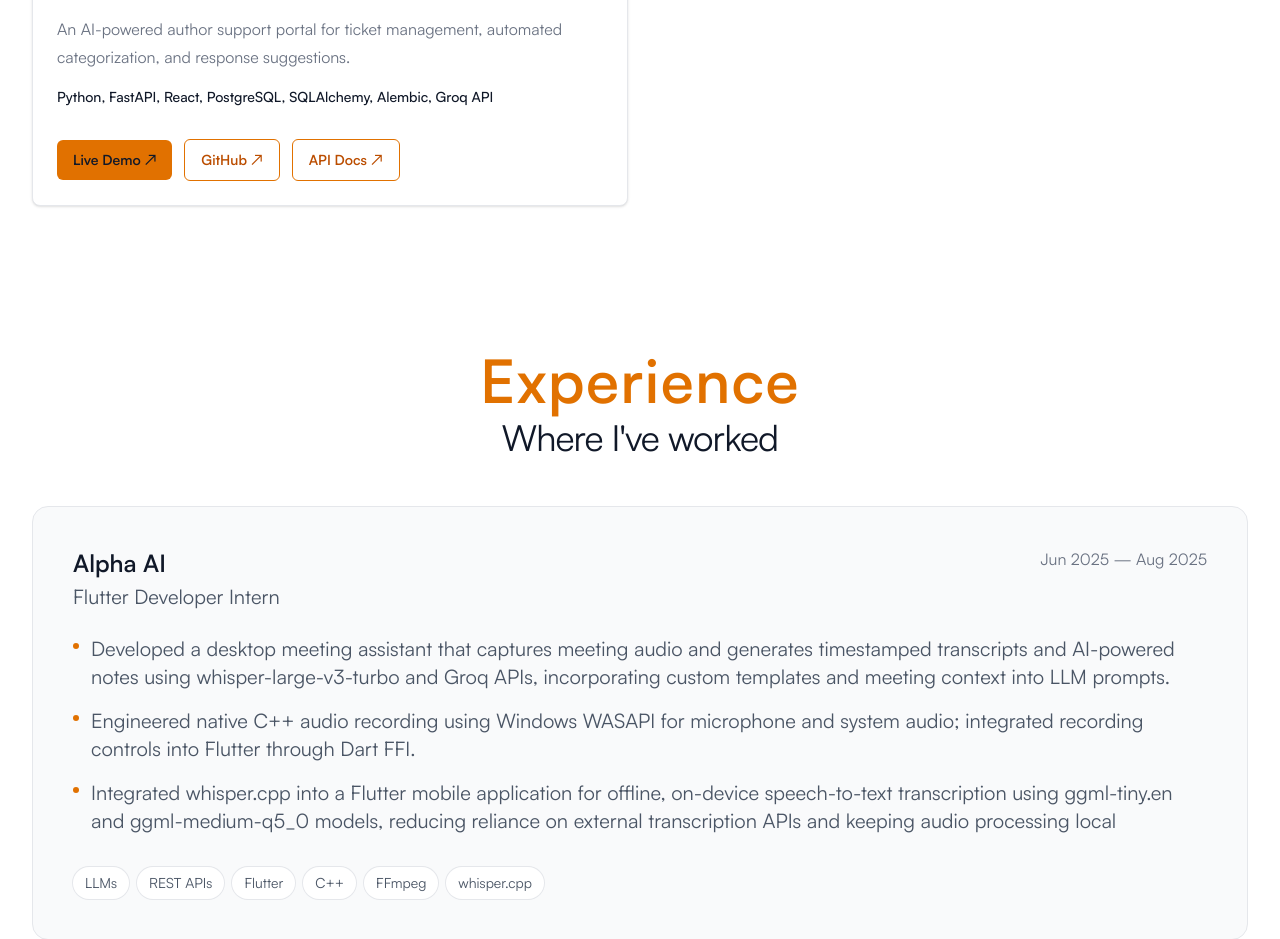
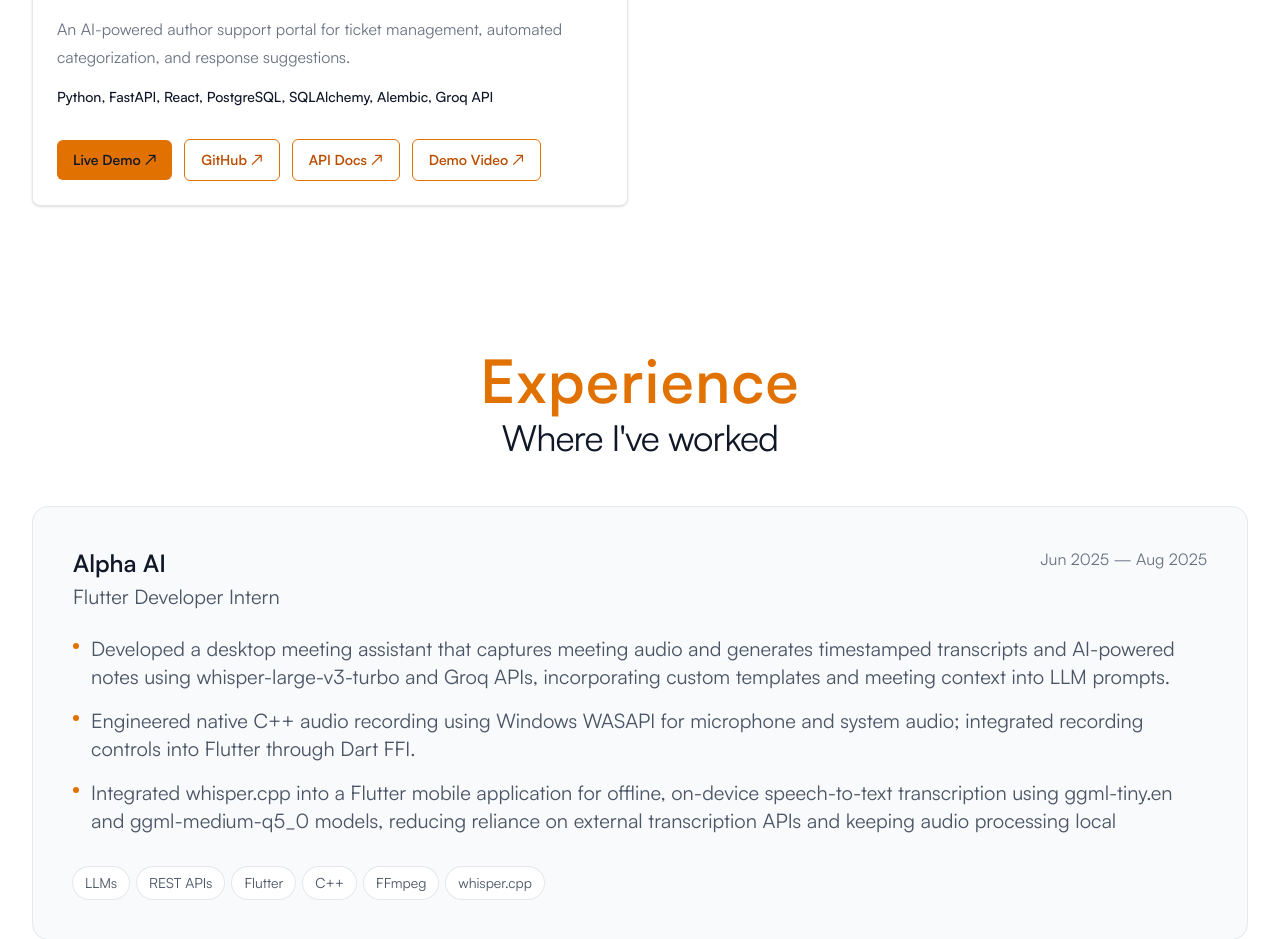
Before and after one commit to mayuripaliwal/portfolio, a React (Vite) app in the folder frontend/: page / in a window 1280 px wide. Shown: the part 1540-2479 px from the top of the page. Built offline with nearby package versions, Linux system fonts and the light colour scheme.

Commit message:
Update demo link and add video link in Projects.jsx

```diff
--- a/frontend/src/Projects.jsx
+++ b/frontend/src/Projects.jsx
@@ -41,8 +41,9 @@ const projects = [
     apiDocs: 'https://author-support-and-communication-portal.onrender.com/docs',
     iconForeground: 'text-teal-700 dark:text-teal-400',
     iconBackground: 'bg-teal-50 dark:bg-teal-500/10',
-    demo:'https://author-support-and-communication-portal-1.onrender.com/login',
-    github:'https://github.com/mayuripaliwal/author-support-and-communication-portal'
+    demo:'https://author-support-and-communication-portal-1.onrender.com',
+    github:'https://github.com/mayuripaliwal/author-support-and-communication-portal',
+    video:"https://youtu.be/mABiK-j98TI",
   }
 ]
 
```
